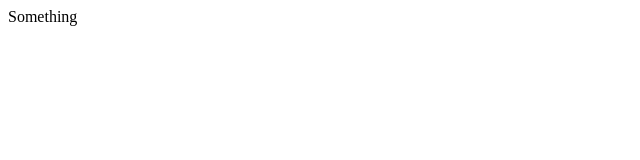
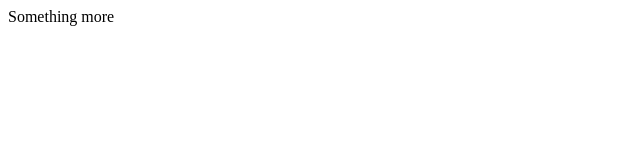
Before and after one commit to Gleck87/Github-Test, a plain HTML site: page index.html in a window 1280 px wide. Shown: the full height of the page, 0-640 px from the left. Drawn offline with Linux system fonts and the light colour scheme.

Commit message:
add more

```diff
--- a/index.html
+++ b/index.html
@@ -3,6 +3,6 @@
         <title>My app</title>
     </head>
     <body>
-        Something
+        Something more
     </body>
 </html>
```
